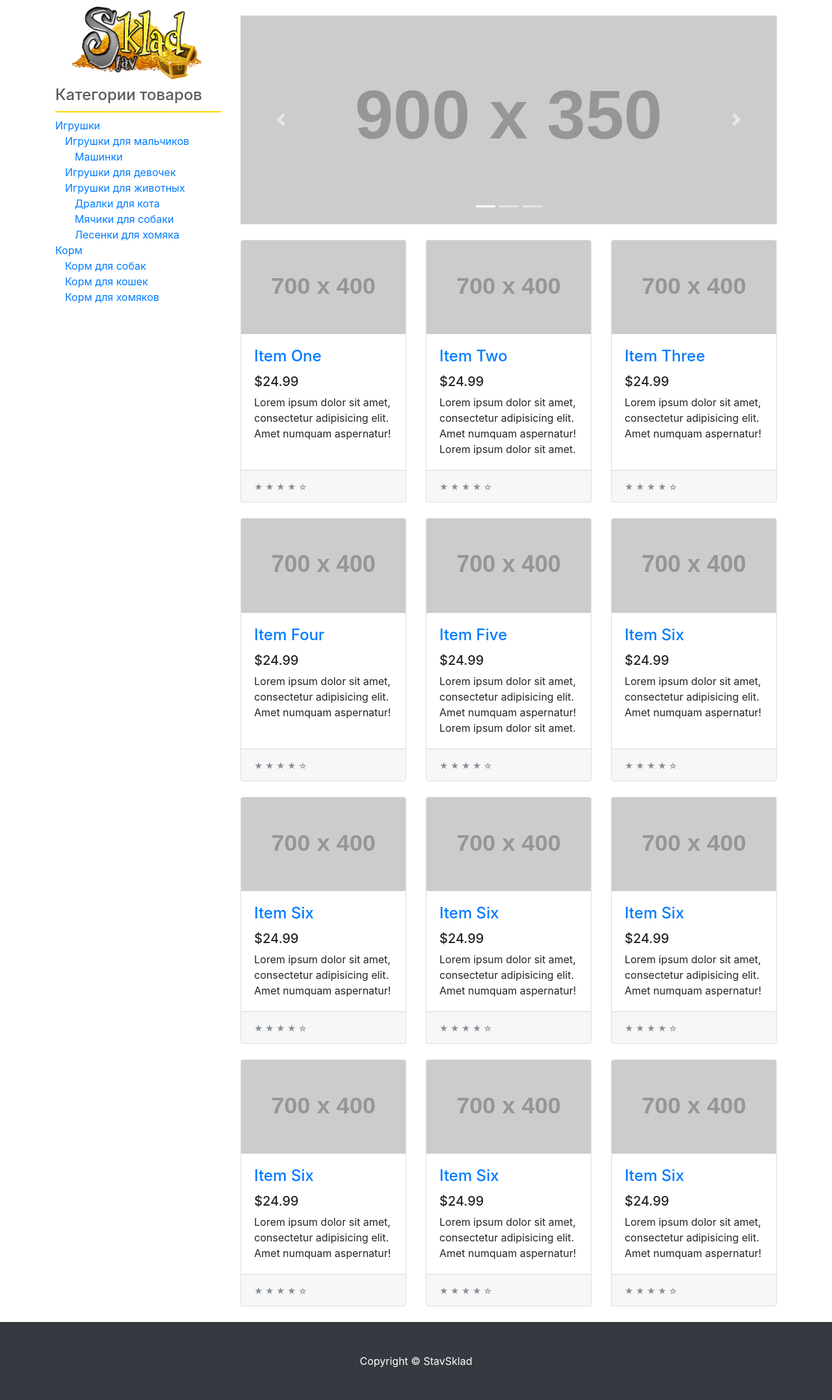
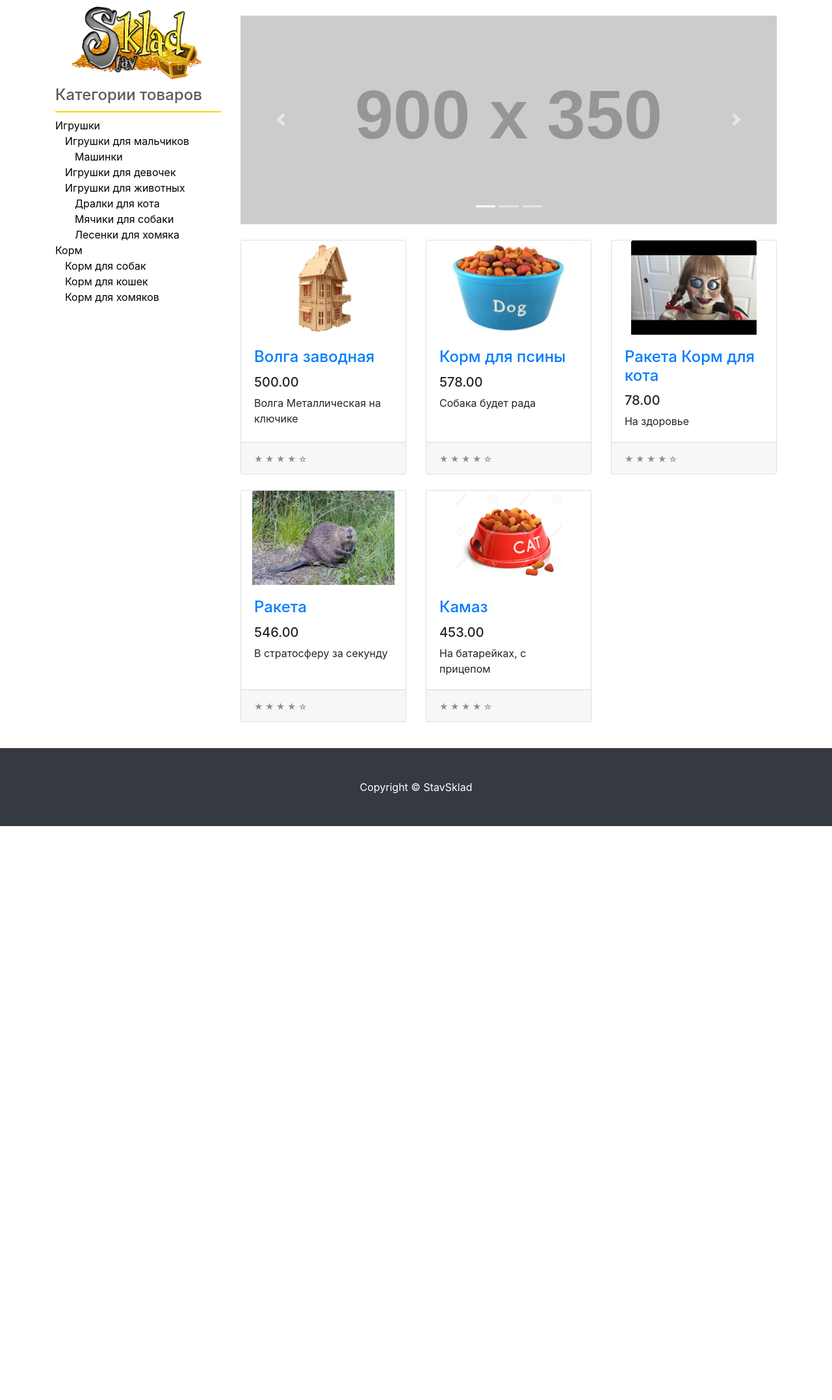
Before and after one commit to flash-develop/shop, a CodeIgniter app: page /shop/ in a window 1280 px wide. Shown: the part 77-2231 px from the top of the page at 65% size. After the commit the page ends 1348 px from the top, so only its background shows below. Run offline with CodeIgniter, Linux system fonts and the light colour scheme; data comes from the database, SQL or seed files in the repository; grey boxes labelled with a size stand in for pictures from a placeholder-image service; some libraries are stand-ins or nearby versions.

Commit message:
product+categories_links

```diff
--- /dev/null
+++ b/application/config/pagination.php
@@ -0,0 +1,18 @@
+<?php
+defined('BASEPATH') OR exit('No direct script access allowed');
+
+$config["reuse_query_string"] = true;
+$config["page_query_string"] = true;
+$config["query_string_segment"] = 'page';
+$config["per_page"] = 5;
+$config['use_page_numbers'] = TRUE;
+$config['cur_tag_open'] = '&nbsp;<li><a class="current">';
+$config['cur_tag_close'] = '</a></li>';
+$config['num_tag_open'] = '&nbsp<li>';
+$config['num_tag_close'] = '&nbsp</li>';
+$config['next_tag_open'] = '<li>';
+$config['next_tag_close'] = '</li>';
+$config['prev_tag_open'] = '<li>';
+$config['prev_tag_close'] = '</li>';
+$config['next_link'] = 'Следущая страница';
+$config['prev_link'] = 'Предыдущая страница';
--- a/application/config/routes.php
+++ b/application/config/routes.php
@@ -52,3 +52,5 @@ defined('BASEPATH') OR exit('No direct script access allowed');
 $route['default_controller'] = 'pages';
 $route['404_override'] = '';
 $route['translate_uri_dashes'] = FALSE;
+
+$route['product/:num'] = 'product/index';
--- a/application/controllers/pages.php
+++ b/application/controllers/pages.php
@@ -10,10 +10,32 @@ class Pages extends CI_Controller {
 
     public function index()
 	{
+		$data['filters'] = $this->input->get();
+		$this->load->library('pagination');
+
+		$this->config->load('pagination', TRUE);
+		$config = $this->config->config['pagination'];
+		$config['base_url'] = base_url() . 'pages/index';
+		$total_row = $this->products_model->getCount($data['filters']);
+		$config["total_rows"] = $total_row;
+		$config['num_links'] = $total_row;
+		$this->pagination->initialize($config);
+
+		$page = 1;
+		if(!empty($data['filters']['page'])){
+			$page = $data['filters']['page'];
+		}
+		$products = $this->products_model->getAll($data['filters'], $config["per_page"], $page);
+
+		$data['products'] = $this->categories_model->getProductCategories($products);
+//var_dump($data['products']);exit;
+		$str_links = $this->pagination->create_links();
+		$data["links"] = explode('&nbsp;', $str_links);
+
 		$categories = $this->categories_model->getCategories();
 		$data['categories'] = $this->prepareHtmlForCategoriesList($categories, 'parent_category');
 
-		$data['page'] = 'content/default';
+		$data['page'] = 'content/home';
 		$this->load->view('main_tpl', $data);
 	}
 
--- a/application/controllers/products.php
+++ b/application/controllers/products.php
@@ -50,7 +50,7 @@ class Products extends CI_Controller {
 		$data['products'] = $this->categories_model->getProductCategories($products);
 
 		$str_links = $this->pagination->create_links();
-		$data["links"] = explode('&nbsp;',$str_links );
+		$data["links"] = explode('&nbsp;', $str_links);
 
 		$data['page'] = 'products/index';
 		$this->load->view('main_tpl', $data);
--- a/application/models/products_model.php
+++ b/application/models/products_model.php
@@ -123,7 +123,7 @@ class Products_model extends CI_Model {
 		$q = "SELECT *
 			FROM products
 			LEFT JOIN products_categories ON products.id = products_categories.product_id
-			WHERE id = '{$id}'";
+			WHERE products.id = '{$id}'";
 
 		$query = $this->db->query($q);
 		$result = $query->row();
--- a/application/views/content/default.php
+++ /dev/null
@@ -1,223 +0,0 @@
-<div id="carouselExampleIndicators" class="carousel slide my-4" data-ride="carousel">
-            <ol class="carousel-indicators">
-              <li data-target="#carouselExampleIndicators" data-slide-to="0" class="active"></li>
-              <li data-target="#carouselExampleIndicators" data-slide-to="1"></li>
-              <li data-target="#carouselExampleIndicators" data-slide-to="2"></li>
-            </ol>
-            <div class="carousel-inner" role="listbox">
-              <div class="carousel-item active">
-                <img class="d-block img-fluid" src="http://placehold.it/900x350" alt="First slide">
-              </div>
-              <div class="carousel-item">
-                <img class="d-block img-fluid" src="http://placehold.it/900x350" alt="Second slide">
-              </div>
-              <div class="carousel-item">
-                <img class="d-block img-fluid" src="http://placehold.it/900x350" alt="Third slide">
-              </div>
-            </div>
-            <a class="carousel-control-prev" href="#carouselExampleIndicators" role="button" data-slide="prev">
-              <span class="carousel-control-prev-icon" aria-hidden="true"></span>
-              <span class="sr-only">Previous</span>
-            </a>
-            <a class="carousel-control-next" href="#carouselExampleIndicators" role="button" data-slide="next">
-              <span class="carousel-control-next-icon" aria-hidden="true"></span>
-              <span class="sr-only">Next</span>
-            </a>
-          </div>
-
-          <div class="row">
-
-            <div class="col-lg-4 col-md-6 mb-4">
-              <div class="card h-100">
-                <a href="#"><img class="card-img-top" src="http://placehold.it/700x400" alt=""></a>
-                <div class="card-body">
-                  <h4 class="card-title">
-                    <a href="<?php echo base_url(); ?>pages/product">Item One</a>
-                  </h4>
-                  <h5>$24.99</h5>
-                  <p class="card-text">Lorem ipsum dolor sit amet, consectetur adipisicing elit. Amet numquam aspernatur!</p>
-                </div>
-                <div class="card-footer">
-                  <small class="text-muted">&#9733; &#9733; &#9733; &#9733; &#9734;</small>
-                </div>
-              </div>
-            </div>
-
-            <div class="col-lg-4 col-md-6 mb-4">
-              <div class="card h-100">
-                <a href="#"><img class="card-img-top" src="http://placehold.it/700x400" alt=""></a>
-                <div class="card-body">
-                  <h4 class="card-title">
-                    <a href="#">Item Two</a>
-                  </h4>
-                  <h5>$24.99</h5>
-                  <p class="card-text">Lorem ipsum dolor sit amet, consectetur adipisicing elit. Amet numquam aspernatur! Lorem ipsum dolor sit amet.</p>
-                </div>
-                <div class="card-footer">
-                  <small class="text-muted">&#9733; &#9733; &#9733; &#9733; &#9734;</small>
-                </div>
-              </div>
-            </div>
-
-            <div class="col-lg-4 col-md-6 mb-4">
-              <div class="card h-100">
-                <a href="#"><img class="card-img-top" src="http://placehold.it/700x400" alt=""></a>
-                <div class="card-body">
-                  <h4 class="card-title">
-                    <a href="#">Item Three</a>
-                  </h4>
-                  <h5>$24.99</h5>
-                  <p class="card-text">Lorem ipsum dolor sit amet, consectetur adipisicing elit. Amet numquam aspernatur!</p>
-                </div>
-                <div class="card-footer">
-                  <small class="text-muted">&#9733; &#9733; &#9733; &#9733; &#9734;</small>
-                </div>
-              </div>
-            </div>
-
-            <div class="col-lg-4 col-md-6 mb-4">
-              <div class="card h-100">
-                <a href="#"><img class="card-img-top" src="http://placehold.it/700x400" alt=""></a>
-                <div class="card-body">
-                  <h4 class="card-title">
-                    <a href="#">Item Four</a>
-                  </h4>
-                  <h5>$24.99</h5>
-                  <p class="card-text">Lorem ipsum dolor sit amet, consectetur adipisicing elit. Amet numquam aspernatur!</p>
-                </div>
-                <div class="card-footer">
-                  <small class="text-muted">&#9733; &#9733; &#9733; &#9733; &#9734;</small>
-                </div>
-              </div>
-            </div>
-
-            <div class="col-lg-4 col-md-6 mb-4">
-              <div class="card h-100">
-                <a href="#"><img class="card-img-top" src="http://placehold.it/700x400" alt=""></a>
-                <div class="card-body">
-                  <h4 class="card-title">
-                    <a href="#">Item Five</a>
-                  </h4>
-                  <h5>$24.99</h5>
-                  <p class="card-text">Lorem ipsum dolor sit amet, consectetur adipisicing elit. Amet numquam aspernatur! Lorem ipsum dolor sit amet.</p>
-                </div>
-                <div class="card-footer">
-                  <small class="text-muted">&#9733; &#9733; &#9733; &#9733; &#9734;</small>
-                </div>
-              </div>
-            </div>
-
-            <div class="col-lg-4 col-md-6 mb-4">
-              <div class="card h-100">
-                <a href="#"><img class="card-img-top" src="http://placehold.it/700x400" alt=""></a>
-                <div class="card-body">
-                  <h4 class="card-title">
-                    <a href="#">Item Six</a>
-                  </h4>
-                  <h5>$24.99</h5>
-                  <p class="card-text">Lorem ipsum dolor sit amet, consectetur adipisicing elit. Amet numquam aspernatur!</p>
-                </div>
-                <div class="card-footer">
-                  <small class="text-muted">&#9733; &#9733; &#9733; &#9733; &#9734;</small>
-                </div>
-              </div>
-            </div>
-
-            <div class="col-lg-4 col-md-6 mb-4">
-              <div class="card h-100">
-                <a href="#"><img class="card-img-top" src="http://placehold.it/700x400" alt=""></a>
-                <div class="card-body">
-                  <h4 class="card-title">
-                    <a href="#">Item Six</a>
-                  </h4>
-                  <h5>$24.99</h5>
-                  <p class="card-text">Lorem ipsum dolor sit amet, consectetur adipisicing elit. Amet numquam aspernatur!</p>
-                </div>
-                <div class="card-footer">
-                  <small class="text-muted">&#9733; &#9733; &#9733; &#9733; &#9734;</small>
-                </div>
-              </div>
-            </div>
-
-            <div class="col-lg-4 col-md-6 mb-4">
-              <div class="card h-100">
-                <a href="#"><img class="card-img-top" src="http://placehold.it/700x400" alt=""></a>
-                <div class="card-body">
-                  <h4 class="card-title">
-                    <a href="#">Item Six</a>
-                  </h4>
-                  <h5>$24.99</h5>
-                  <p class="card-text">Lorem ipsum dolor sit amet, consectetur adipisicing elit. Amet numquam aspernatur!</p>
-                </div>
-                <div class="card-footer">
-                  <small class="text-muted">&#9733; &#9733; &#9733; &#9733; &#9734;</small>
-                </div>
-              </div>
-            </div>
-
-            <div class="col-lg-4 col-md-6 mb-4">
-              <div class="card h-100">
-                <a href="#"><img class="card-img-top" src="http://placehold.it/700x400" alt=""></a>
-                <div class="card-body">
-                  <h4 class="card-title">
-                    <a href="#">Item Six</a>
-                  </h4>
-                  <h5>$24.99</h5>
-                  <p class="card-text">Lorem ipsum dolor sit amet, consectetur adipisicing elit. Amet numquam aspernatur!</p>
-                </div>
-                <div class="card-footer">
-                  <small class="text-muted">&#9733; &#9733; &#9733; &#9733; &#9734;</small>
-                </div>
-              </div>
-            </div>
-
-            <div class="col-lg-4 col-md-6 mb-4">
-              <div class="card h-100">
-                <a href="#"><img class="card-img-top" src="http://placehold.it/700x400" alt=""></a>
-                <div class="card-body">
-                  <h4 class="card-title">
-                    <a href="#">Item Six</a>
-                  </h4>
-                  <h5>$24.99</h5>
-                  <p class="card-text">Lorem ipsum dolor sit amet, consectetur adipisicing elit. Amet numquam aspernatur!</p>
-                </div>
-                <div class="card-footer">
-                  <small class="text-muted">&#9733; &#9733; &#9733; &#9733; &#9734;</small>
-                </div>
-              </div>
-            </div>
-
-            <div class="col-lg-4 col-md-6 mb-4">
-              <div class="card h-100">
-                <a href="#"><img class="card-img-top" src="http://placehold.it/700x400" alt=""></a>
-                <div class="card-body">
-                  <h4 class="card-title">
-                    <a href="#">Item Six</a>
-                  </h4>
-                  <h5>$24.99</h5>
-                  <p class="card-text">Lorem ipsum dolor sit amet, consectetur adipisicing elit. Amet numquam aspernatur!</p>
-                </div>
-                <div class="card-footer">
-                  <small class="text-muted">&#9733; &#9733; &#9733; &#9733; &#9734;</small>
-                </div>
-              </div>
-            </div>
-
-            <div class="col-lg-4 col-md-6 mb-4">
-              <div class="card h-100">
-                <a href="#"><img class="card-img-top" src="http://placehold.it/700x400" alt=""></a>
-                <div class="card-body">
-                  <h4 class="card-title">
-                    <a href="#">Item Six</a>
-                  </h4>
-                  <h5>$24.99</h5>
-                  <p class="card-text">Lorem ipsum dolor sit amet, consectetur adipisicing elit. Amet numquam aspernatur!</p>
-                </div>
-                <div class="card-footer">
-                  <small class="text-muted">&#9733; &#9733; &#9733; &#9733; &#9734;</small>
-                </div>
-              </div>
-            </div>
-
-          </div>
-          <!-- /.row -->
--- /dev/null
+++ b/application/views/content/home.php
@@ -0,0 +1,59 @@
+<div id="carouselExampleIndicators" class="carousel slide my-4" data-ride="carousel">
+            <ol class="carousel-indicators">
+              <li data-target="#carouselExampleIndicators" data-slide-to="0" class="active"></li>
+              <li data-target="#carouselExampleIndicators" data-slide-to="1"></li>
+              <li data-target="#carouselExampleIndicators" data-slide-to="2"></li>
+            </ol>
+            <div class="carousel-inner" role="listbox">
+              <div class="carousel-item active">
+                <img class="d-block img-fluid" src="http://placehold.it/900x350" alt="First slide">
+              </div>
+              <div class="carousel-item">
+                <img class="d-block img-fluid" src="http://placehold.it/900x350" alt="Second slide">
+              </div>
+              <div class="carousel-item">
+                <img class="d-block img-fluid" src="http://placehold.it/900x350" alt="Third slide">
+              </div>
+            </div>
+            <a class="carousel-control-prev" href="#carouselExampleIndicators" role="button" data-slide="prev">
+              <span class="carousel-control-prev-icon" aria-hidden="true"></span>
+              <span class="sr-only">Previous</span>
+            </a>
+            <a class="carousel-control-next" href="#carouselExampleIndicators" role="button" data-slide="next">
+              <span class="carousel-control-next-icon" aria-hidden="true"></span>
+              <span class="sr-only">Next</span>
+            </a>
+          </div>
+
+          <div class="row">
+
+            <?php foreach ($products as $each_product) { ?>
+                <div class="col-lg-4 col-md-6 mb-4">
+                  <div class="card h-100">
+                    <a href="#" class="text-center">
+                        <img class="card-img-top height-145 width-auto" height="145" width="auto" src="<?php echo base_url(); ?>images/<?php echo $each_product->img_name; ?>" alt="">
+                    </a>
+                    <div class="card-body">
+                      <h4 class="card-title">
+                        <a href="<?php echo base_url(); ?>product/<?php echo $each_product->id; ?>"><?php echo $each_product->title; ?></a>
+                      </h4>
+                      <h5><?php echo $each_product->price; ?></h5>
+                      <p class="card-text"><?php echo $each_product->short_description; ?></p>
+                    </div>
+                    <div class="card-footer">
+                      <small class="text-muted">&#9733; &#9733; &#9733; &#9733; &#9734;</small>
+                    </div>
+                  </div>
+                </div>
+            <?php } ?>
+
+          </div>
+          <!-- /.row -->
+
+          <div class="pagination-center">
+                <ul class="pagination">
+                    <?php foreach ($links as $link) {
+                        echo $link;
+                    } ?>
+                </ul>
+            </div>
--- a/application/views/main_tpl.php
+++ b/application/views/main_tpl.php
@@ -23,9 +23,8 @@
   </head>
 
   <body>
-    <div>
-        <?php  $this->load->view('menu'); ?>
-    </div>
+    <?php  $this->load->view('menu'); ?>
+
 
     <div class="container">
         <div class="row">
--- a/css/main_css.css
+++ b/css/main_css.css
@@ -135,6 +135,12 @@ ul.child_category {
 
 .categories-list {
 	text-decoration: none;
+	color: black;
+}
+
+.categories-list:hover {
+
+	color: black;
 }
 
 .border-top {
@@ -149,3 +155,11 @@ ul.child_category {
 .color-grey {
 	color: #5a5a5a;
 }
+
+.width-auto {
+	width: auto;
+}
+
+.height-145 {
+	height: 145px;
+}
```
Also changed, not shown: application/controllers/product.php (added, +41 -0 lines), application/models/products_model - копия.php (deleted, +0 -113 lines).
